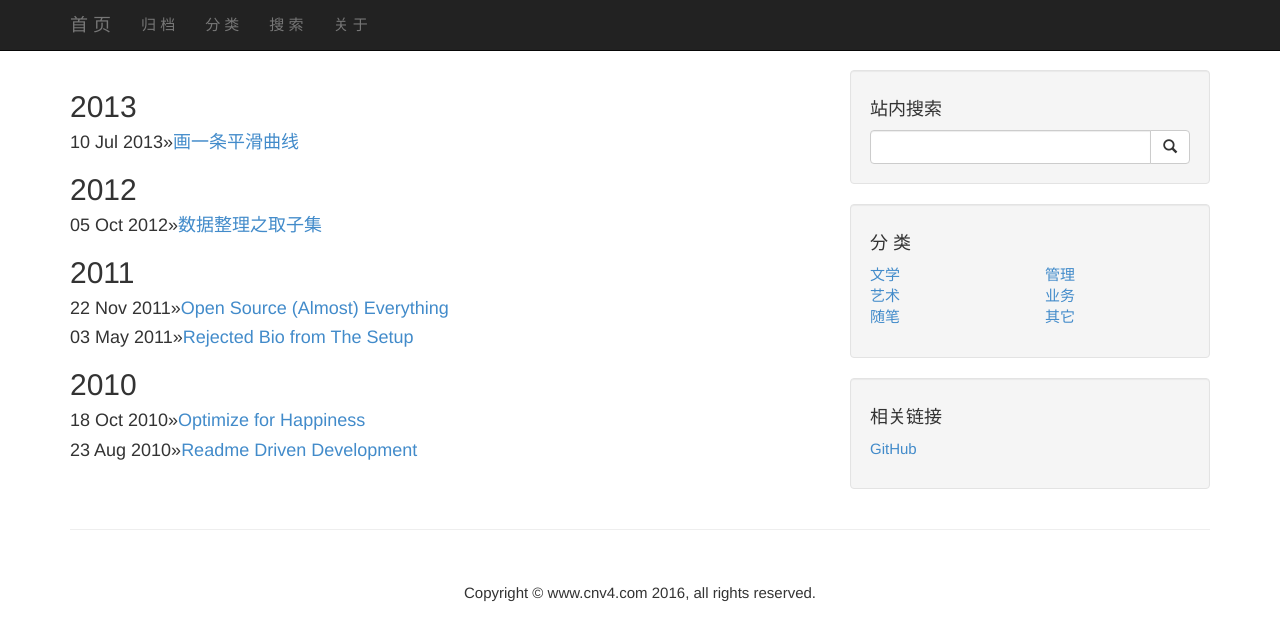
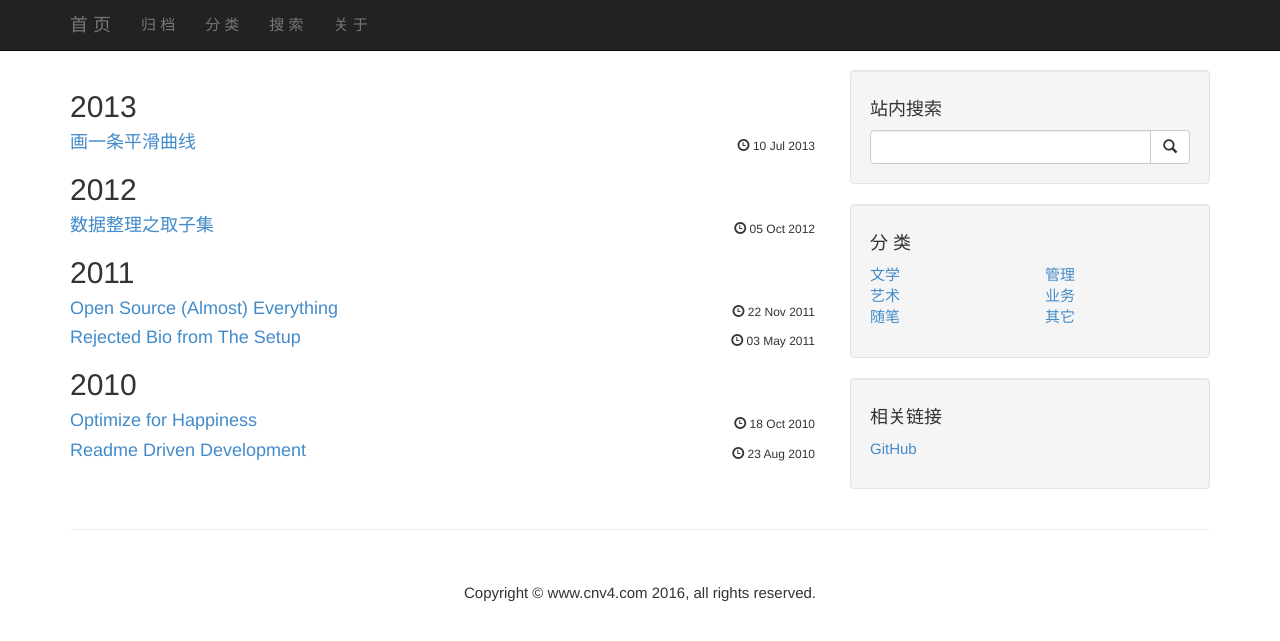
Before and after one commit to YinliangWu/tpw, a Jekyll site: the page built from archives.md, in a window 1280 px wide. Shown: the top 641 px of the page. Built offline with Jekyll 4.4.1, drawn with Linux system fonts in a browser that asks for light colours; comment, search, counter and statistics services are not loaded.

Commit message:
firstpost

```diff
--- a/archives.md
+++ b/archives.md
@@ -10,6 +10,9 @@ title: "归档：Archives"
 	{% if year != nyear %}
     <h2>{{ post.date | date: '%Y' }}</h2> {% endif %}
 	{% endunless %}
-    <li><h4><span>{{ post.date | date_to_string }}</span>&raquo;<a href="{{ post.url }}">{{ post.title }}</a></h4></li>
+    <li>
+
+
+    <h4> <div class="post-date"><span class="glyphicon glyphicon-time"></span> {{ post.date | date_to_string }} </div> <a href="{{ post.url }}">{{ post.title }}</a></h4>        </li>
 	{% endfor %}
 </ul>
```
